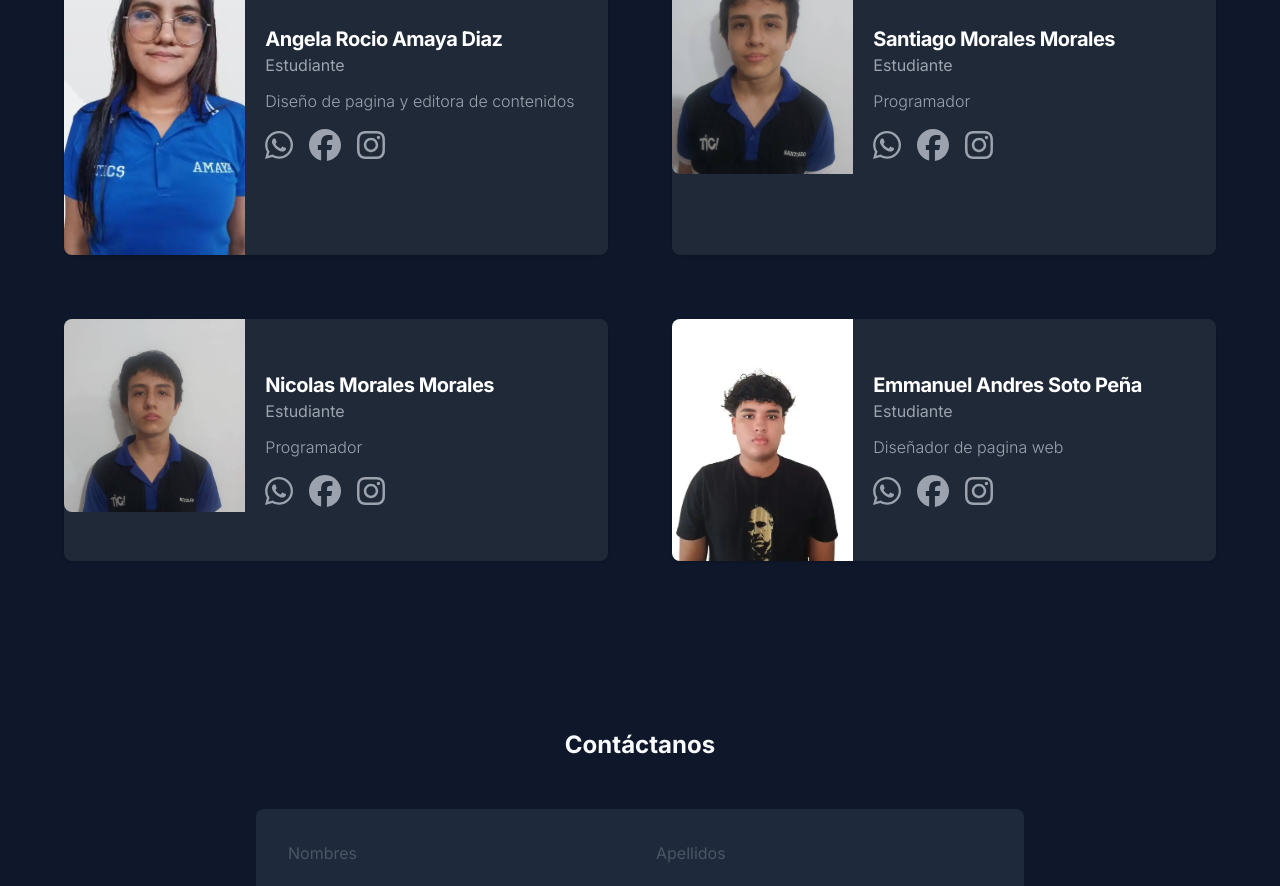
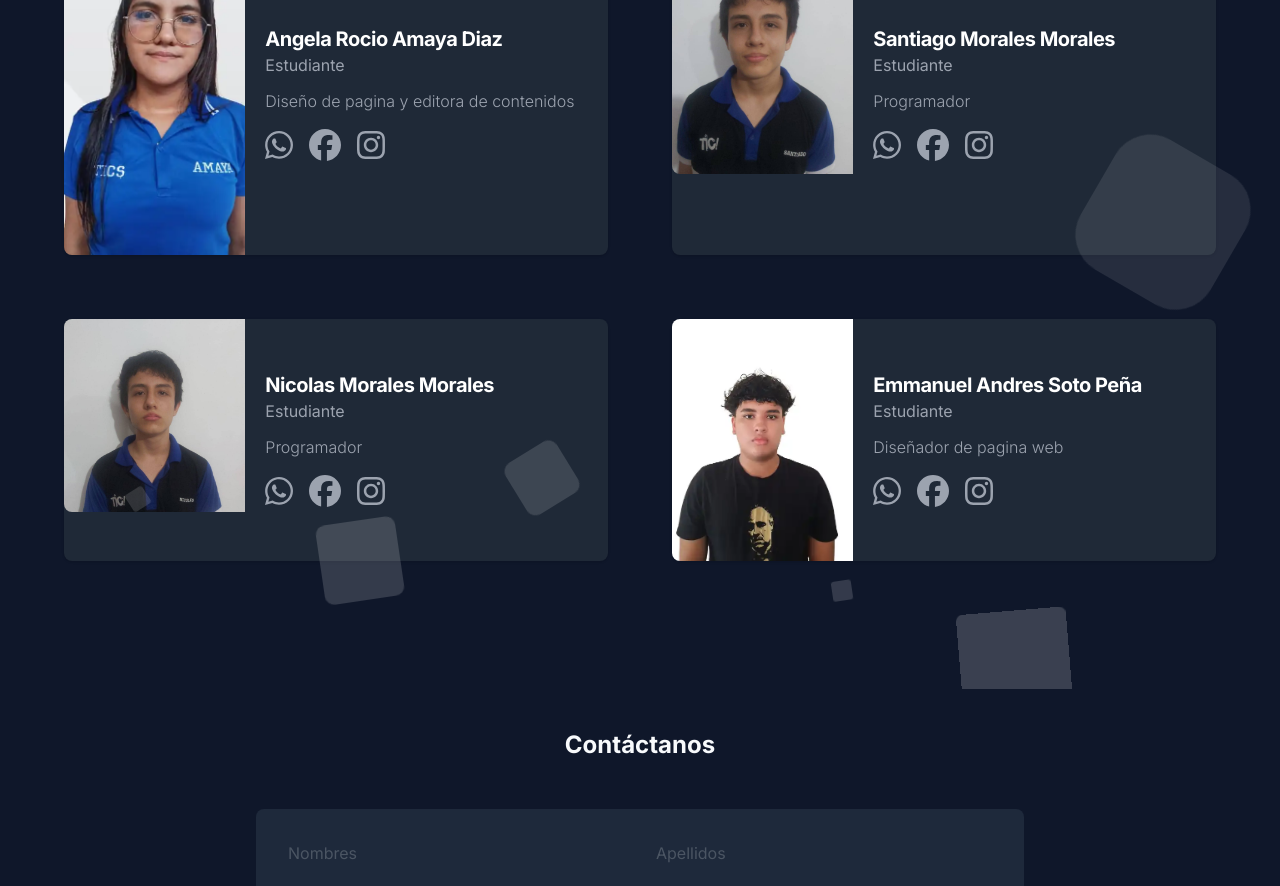
Before and after one commit to edwar/fitoai, a Next.js app: page / in a window 1280 px wide. Shown: the part 1040-1926 px from the top of the page. Built offline with nearby package versions, Linux system fonts and the light colour scheme.

Commit message:
algo de cambios

```diff
--- a/package.json
+++ b/package.json
@@ -27,6 +27,7 @@
     "react-device-detect": "^2.2.3",
     "react-dom": "^18.3.1",
     "react-image-lightbox": "^5.1.4",
+    "react-intersection-observer": "^9.13.0",
     "react-toastify": "^10.0.5",
     "react-webcam": "^7.2.0"
   },
--- a/src/app/Components/Card.tsx
+++ b/src/app/Components/Card.tsx
@@ -10,15 +10,15 @@ interface Props {
 
 export default function Card({ image, description, title, url }: Readonly<Props>) {
   return (
-    <div className='w-full transition ease-in-out delay-150 hover:-translate-y-1 hover:scale-90 hover:opacity-30 duration-300'>
-        <div className='bg-slate-700 shadow-md border border-slate-500 rounded-lg tran'>
+    <div className='w-full transition-transform ease-in-out delay-150 hover:scale-105 duration-300'>
+        <div className='bg-slate-700 shadow-md border border-slate-500 rounded-lg'>
             <img className='rounded-t-lg aspect-square' src={image} alt={`Imagen de ${title}`} />
             <div className='p-5'>
                 <h5 className='text-white font-bold text-2xl tracking-tight mb-2 truncate'>{title}</h5>
                 <p className='font-normal text-slate-200 mb-3 line-clamp-3' dangerouslySetInnerHTML={{ __html: description }}/>
                 <div className='flex justify-end'>
                     <a className='text-white bg-slate-800 hover:bg-slate-900 font-medium rounded-lg text-sm px-3 py-2 text-center inline-flex items-center' href={url}>
-                        Ver mas
+                        Ver más
                     </a>
                 </div>
             </div>
--- a/src/app/Components/Team.tsx
+++ b/src/app/Components/Team.tsx
@@ -1,10 +1,60 @@
-import React from 'react'
-import { FontAwesomeIcon } from '@fortawesome/react-fontawesome'
-import { faWhatsapp, faFacebook, faInstagram } from '@fortawesome/free-brands-svg-icons'
+import React, { useRef, useState, useEffect } from 'react';
+import { FontAwesomeIcon } from '@fortawesome/react-fontawesome';
+import { faWhatsapp, faFacebook, faInstagram } from '@fortawesome/free-brands-svg-icons';
+import './estilos/style.css';
 
 const Team = () => {
+  const [visibleSections, setVisibleSections] = useState(new Set());
+  const sectionRef = useRef(null);
+
+  useEffect(() => {
+    const observer = new IntersectionObserver(
+      ([entry]) => {
+        const id = entry.target.id;
+
+        if (entry.isIntersecting) {
+          setVisibleSections((prev) => new Set(prev).add(id));
+        } else {
+          setVisibleSections((prev) => {
+            const newSet = new Set(prev);
+            newSet.delete(id);
+            return newSet;
+          });
+        }
+      },
+      { threshold: 0.1 } // 10% de la sección debe estar visible
+    );
+
+    if (sectionRef.current) {
+      observer.observe(sectionRef.current);
+    }
+
+    return () => {
+      if (sectionRef.current) {
+        observer.unobserve(sectionRef.current);
+      }
+    };
+  }, []);
+
   return (
-    <section>
+    <section
+      ref={sectionRef}
+      id="team-section"
+      className={`relative transition-opacity duration-1000 ${visibleSections.has('team-section') ? 'opacity-100' : 'opacity-0'}`}
+    >
+      <div className='area'>
+        <ul className='circles'>
+          <li></li>
+          <li></li>
+          <li></li>
+          <li></li>
+          <li></li>
+          <li></li>
+          <li></li>
+          <li></li>
+          <li></li>
+          <li></li>
+        </ul>
         <div className='wrapper py-8 px-4 lg:py-16 lg:px-6'>
           <div className='mx-auto max-w-screen-sm text-center mb-8 lg:mb-16'>
             <h2 className='mb-4 text-4xl tracking-tight font-extrabold text-white'>Equipo</h2>
@@ -20,6 +70,7 @@ const Team = () => {
             </div>
           </div>
           <div className='grid px-10 gap-16 mb-6 lg:mb-16 md:grid-cols-2'>
+            {/* Miembros del equipo */}
             <div className='flex flex-col sm:flex-row items-center rounded-lg shadow bg-gray-800 border-gray-700 hover:scale-90 duration-700'>
               <div className='w-full sm:w-1/3 h-full'>
                 <img className='max-h-max h-full aspect-auto rounded-t-lg sm:rounded-none sm:rounded-l-lg' src='/team/angela.webp' alt='Angela' />
@@ -114,8 +165,9 @@ const Team = () => {
             </div>
           </div>
         </div>
+      </div>
     </section>
-  )
-}
+  );
+};
 
-export default Team
+export default Team;
--- a/src/app/Components/estilos/style.css
+++ b/src/app/Components/estilos/style.css
@@ -63,3 +63,161 @@
   }
 
 }
+/* Team */
+/* Team.css */
+.transition-opacity {
+  transition: opacity 1s ease-in-out;
+}
+
+.opacity-100 {
+  opacity: 1;
+}
+
+.opacity-0 {
+  opacity: 0;
+}
+
+@keyframes fadeIn {
+  from {
+    opacity: 0;
+  }
+  to {
+    opacity: 1;
+  }
+}
+
+.animate-fade-in {
+  animation: fadeIn 1s ease-in-out forwards;
+}
+
+/* Animacion background */
+@import url('https://fonts.googleapis.com/css?family=Exo:400,700');
+
+
+
+.context {
+    width: 100%;
+    position: absolute;
+    top: 50vh;
+}
+
+.context h1 {
+    text-align: center;
+    color: #fff;
+    font-size: 50px;
+}
+
+
+
+.circles {
+    position: absolute;
+    top: 0;
+    left: 0;
+    width: 100%;
+    height: 100%;
+    overflow: hidden;
+}
+
+.circles li {
+    position: absolute;
+    display: block;
+    list-style: none;
+    width: 20px;
+    height: 20px;
+    background: rgba(255, 255, 255, 0.2);
+    animation: animate 25s linear infinite;
+    bottom: -150px;
+}
+
+.circles li:nth-child(1) {
+    left: 25%;
+    width: 80px;
+    height: 80px;
+    animation-delay: 0s;
+}
+
+.circles li:nth-child(2) {
+    left: 10%;
+    width: 20px;
+    height: 20px;
+    animation-delay: 2s;
+    animation-duration: 12s;
+}
+
+.circles li:nth-child(3) {
+    left: 70%;
+    width: 20px;
+    height: 20px;
+    animation-delay: 4s;
+}
+
+.circles li:nth-child(4) {
+    left: 40%;
+    width: 60px;
+    height: 60px;
+    animation-delay: 0s;
+    animation-duration: 18s;
+}
+
+.circles li:nth-child(5) {
+    left: 65%;
+    width: 20px;
+    height: 20px;
+    animation-delay: 0s;
+}
+
+.circles li:nth-child(6) {
+    left: 75%;
+    width: 110px;
+    height: 110px;
+    animation-delay: 3s;
+}
+
+.circles li:nth-child(7) {
+    left: 35%;
+    width: 150px;
+    height: 150px;
+    animation-delay: 7s;
+}
+
+.circles li:nth-child(8) {
+    left: 50%;
+    width: 25px;
+    height: 25px;
+    animation-delay: 15s;
+    animation-duration: 45s;
+}
+
+.circles li:nth-child(9) {
+    left: 20%;
+    width: 15px;
+    height: 15px;
+    animation-delay: 2s;
+    animation-duration: 35s;
+}
+
+.circles li:nth-child(10) {
+    left: 85%;
+    width: 150px;
+    height: 150px;
+    animation-delay: 0s;
+    animation-duration: 11s;
+}
+
+@keyframes animate {
+    0% {
+        transform: translateY(0) rotate(0deg);
+        opacity: 1;
+        border-radius: 0;
+    }
+
+    100% {
+        transform: translateY(-1000px) rotate(720deg);
+        opacity: 0;
+        border-radius: 50%;
+    }
+}
+
+
+/*scroll formulario*/
+/* style.css */
--- a/src/app/page.tsx
+++ b/src/app/page.tsx
@@ -185,7 +185,7 @@ export default function Home() {
                     </div>
                     <div className='flex justify-center mt-6'>
                       <button
-                        className={`w-3/6 h-12 rounded-lg flex items-center justify-center ${isLoading ? 'bg-gray-500 cursor-not-allowed' : 'bg-green-500 hover:bg-indigo-600 transition-transform duration-300 scale-100 hover:scale-105 align-middle'} transition-colors duration-300`}
+                        className={`w-3/6 h-12 rounded-lg flex items-center justify-center ${isLoading ? 'bg-gray-500 cursor-not-allowed' : 'bg-green-500 hover:bg-indigo-600  transition-transform duration-300 scale-100 hover:scale-105 align-middle'} transition-colors duration-300`}
                         type="submit"
                         disabled={isLoading}
                       >
```
Also changed, not shown: 1 other file (tests, documents, lock files or other folders). Lines whose indentation alone changed are shown as unchanged.
